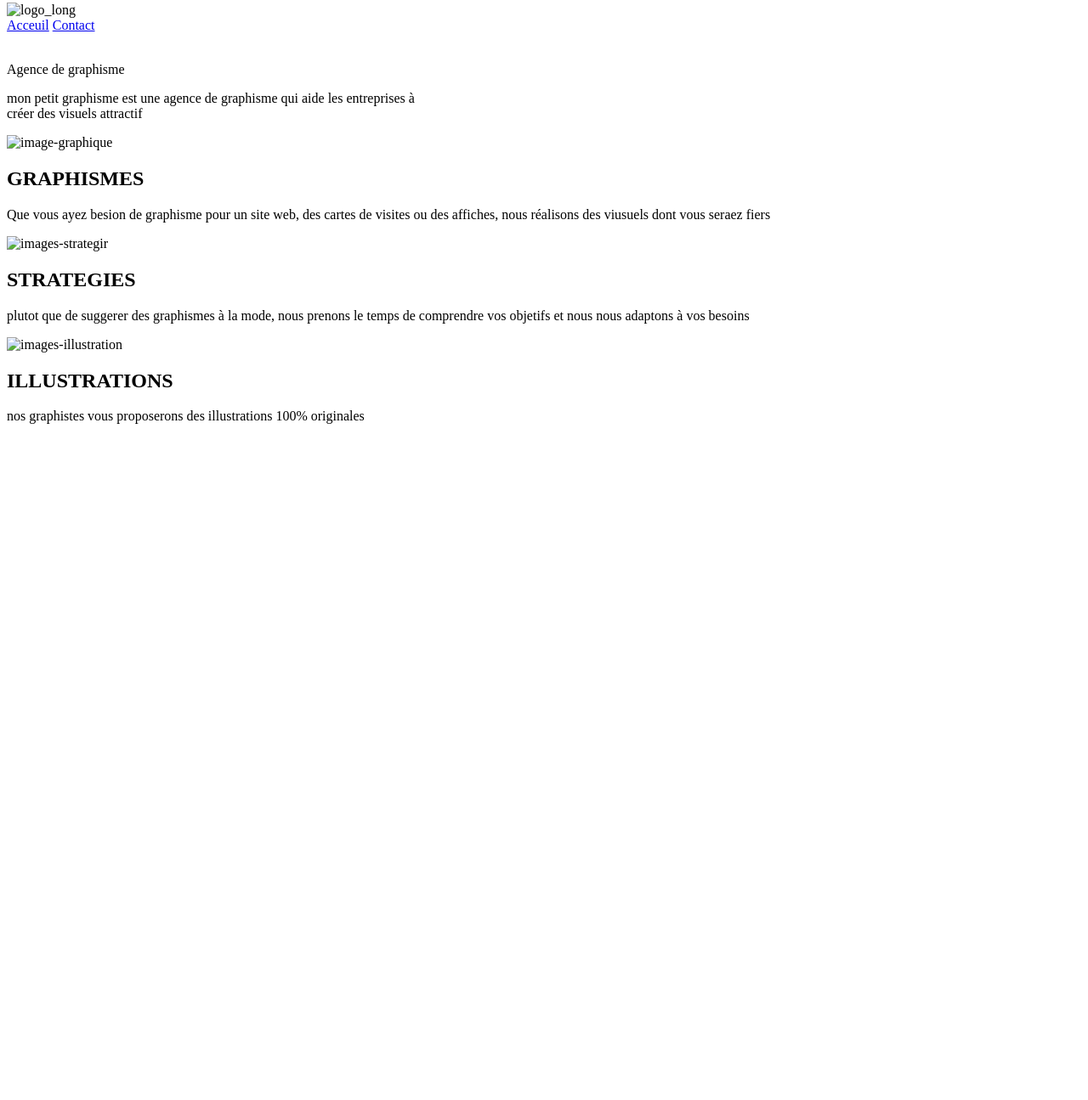
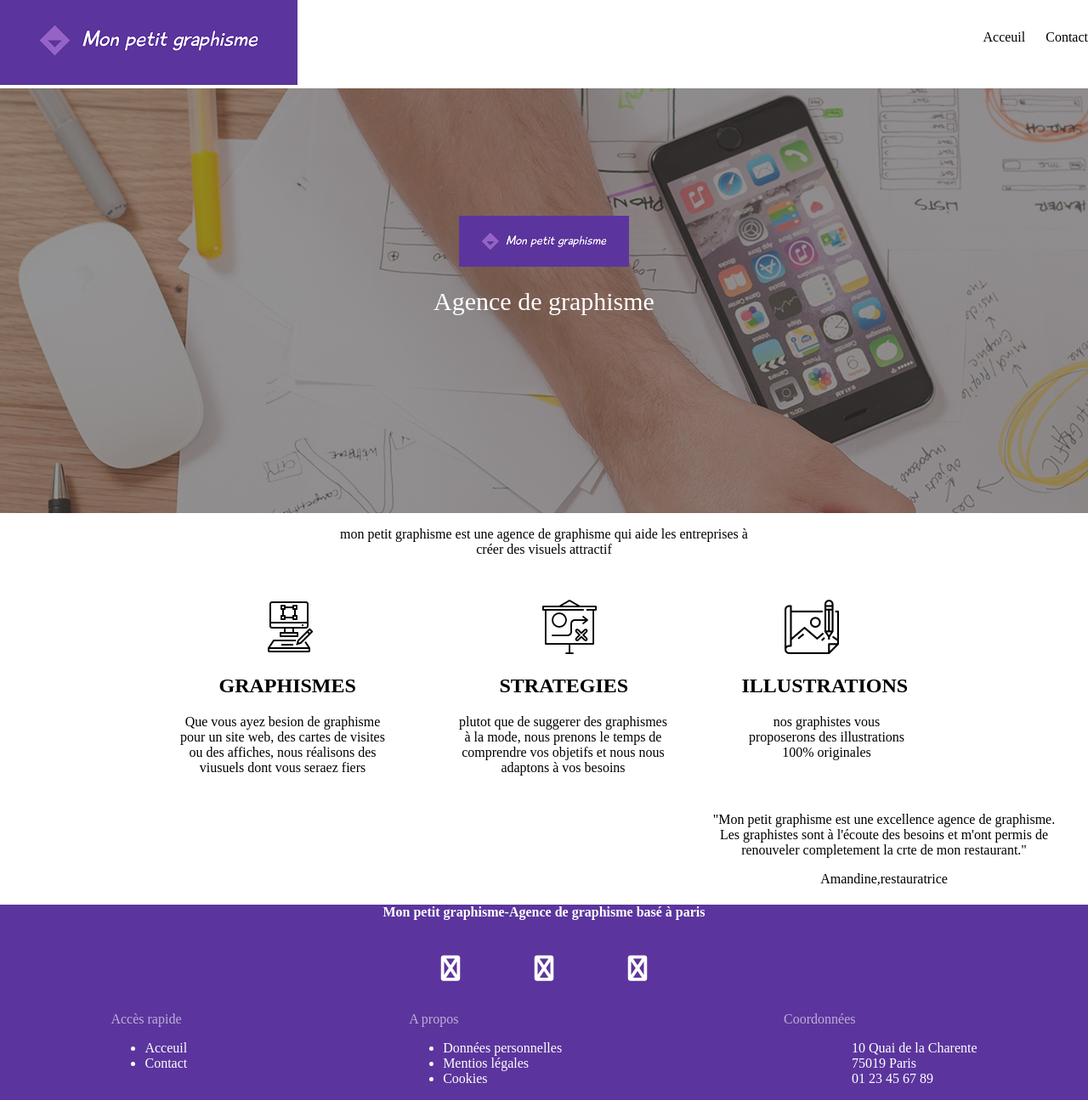
Before and after one commit to houngbedji-desire/mon-pegraphismetit-, a plain HTML site: page index.html in a window 1280 px wide. Shown: the part 5-1300 px from the top of the page at 85% size. Before the commit the page ends 800 px from the top, so only its background shows below. Drawn offline with Linux system fonts and the light colour scheme.

Commit message:
mise en place du corps et du footer

```diff
--- /dev/null
+++ b/css/fichier.css
@@ -0,0 +1,119 @@
+/* HEADER */
+body{
+    margin: 0%;
+}
+a{
+    color:black;
+    text-decoration:none;
+    border: 50px;
+    margin-left: 20px;
+}
+.header{
+    display:flex;
+    justify-content: space-between;
+}
+.menu{
+    padding: 40px 0px 50px 50px;
+}
+/* cession mon petit graphisme */
+.arriere-plan{
+    background-image: url(backgroung_image.jpg);
+    height: 500px;
+    text-align: center;
+}
+.arriere-plan p{
+     color:white ;
+     font-size: 30px;
+     margin: 20px;
+}
+ main img{
+    margin-top: 150px;
+    max-width: 200px;
+}
+/* deuxiemme de texte en tete */
+
+.texte p{
+    color: black;
+    text-align: center;
+ }
+     /* cession d'image texte */
+.cession3{
+        display: flex;
+        justify-content: center ;
+        margin: 50px;
+     }
+.cession3 img{
+        margin-top: 0px;
+        margin-left: 100px;
+
+     }
+.cession3 p {
+        /* flex-wrap: wrap; */
+        text-align: center;
+        color: black;
+     }
+.illustration{
+        max-width: 250px;
+        max-height: 200px;
+        margin-left: 35px ;
+     }
+.graphisme{
+        max-width: 250px;
+        max-height: 200px;
+        margin-right: 80px;
+     }
+.strategie{
+        max-width: 250px;
+        max-height: 200px;
+     }
+.cession3 h2{
+        justify-content: center;
+     }
+.cession3 h2{
+        margin-left: 50px;
+     }
+.illustration p{
+        margin-left: 50px;
+     }
+     /* cession 4 texte */
+     .cristine p{
+        max-width: 500px;
+        max-height: 200px;
+        margin-left: 800px;
+        text-align: center;
+        color: black;
+     }
+     /* footer */
+    .footer{
+        background-color:#5B359D ;
+    }
+    .footer h4,p,ul{
+        /* text-align: center; */
+        color: white;
+    }
+    .dernier{
+        display: flex;
+        justify-content: space-around;
+    }
+    .logo{
+        display: flex;
+        justify-content: center;
+
+    }
+     .footer h4{
+        text-align: center
+     }
+     .footer p{
+        opacity: 0.6;
+     }
+     /* icon-css */
+     .fa{
+        padding: 20px;
+        font-size: 30px;
+        width: 70px;
+        text-align: center;
+        text-decoration: none;
+        background-color: #5B359D;
+        color: white;
+
+    }
--- a/index.html
+++ b/index.html
@@ -4,10 +4,10 @@
     <meta charset="UTF-8">
     <meta name="viewport" content="width=device-width, initial-scale=1.0">
     <title>mon petti graphisme</title>
+    <link rel="stylesheet" href="css/fichier.css">
+    <link rel="stylesheet" href="https://cdnjs.cloudflare.com/ajax/libs/font-awesome/6.4.2/css/all.min.css" integrity="sha512-z3gLpd7yknf1YoNbCzqRKc4qyor8gaKU1qmn+CShxbuBusANI9QpRohGBreCFkKxLhei6S9CQXFEbbKuqLg0DA==" crossorigin="anonymous" referrerpolicy="no-referrer" />
 </head>
 <body class="corp">
-    <link rel="stylesheet" href="css/fichier.css">
-
      <header class="header">
         <div><img src="images/logo_long.png" alt="logo_long"></div>
         <div class="menu">
@@ -59,16 +59,54 @@
                     vous  proposerons des illustrations 100% originales
                 </p>
            </div>
+
        </div>
+       <div class="cristine">
+        <p>
+           "Mon petit graphisme est une excellence agence de graphisme. <br>
+           Les graphistes sont à l'écoute des besoins et m'ont permis de <br>
+           renouveler completement la crte de  mon restaurant."
+        </p>
+        <p>
+           Amandine,restauratrice
+       </p>
+   </div>
+    </main>
+    <footer class="footer">
+        <h4>
+            Mon petit graphisme-Agence de graphisme basé à paris
+        </h4>
+        <div class="logo">
+            <i class="fa fa-twitter" aria-hidden="true"></i>
+            <i class="fa fa-facebook" aria-hidden="true"></i>
+            <i class="fa fa-instagram" aria-hidden="true"></i>
+        </div >
+        <div class="dernier">
+            <div class="acces-rapide">
+             <p>Accès rapide</p>
+             <ul>
+                <li>Acceuil</li>
+                <li>Contact</li>
+             </ul>
+            </div>
+            <div class="a-propos">
+            <p>A propos</p>
+            <ul>
+                <li>Données personnelles</li>
+                <li>Mentios légales</li>
+                <li>Cookies</li>
+            </ul>
 
-
-
-
-
-    </main>
-    <footer>
-
+           </div>
+            <div class="coordonnee">
+            <p>Coordonnées</p>
+            <ul>
+             <ul>10 Quai de la Charente</ul>
+             <ul>75019 Paris</ul>
+             <ul>01 23 45 67 89</ul>
+            </ul>
+            </div>
+        </div>
     </footer>
-
 </body>
 </html>
```
Also changed, not shown: css/backgroung_image.jpg (added), css/fontawesome.min.css (added), images/backgroung_image.jpg (added), images/graphic-design.png (added), images/illustrations.png (added), images/images.png (added), images/la-chouette-agence.png (added), images/logo.png (added), images/logo_long.png (added), images/strategie.png (added), images/twitter-logo.png (added). Lines whose indentation alone changed are shown as unchanged.
